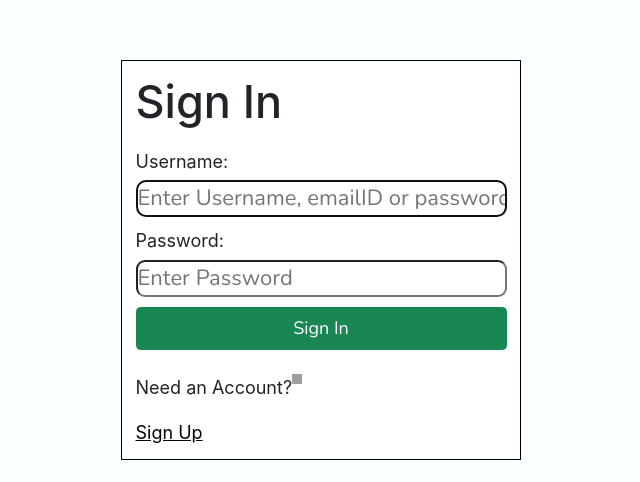
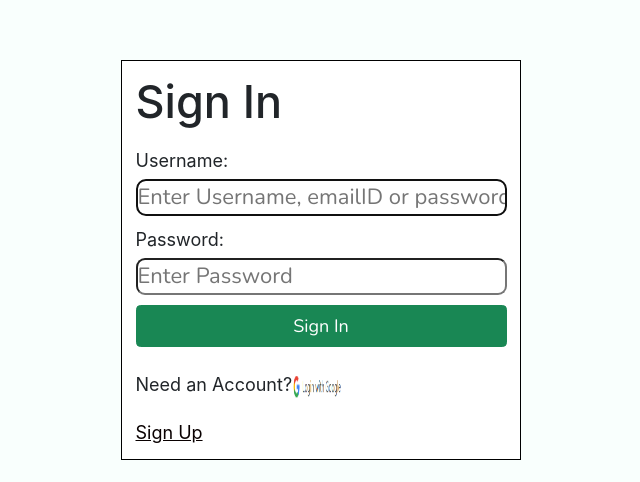
Before and after one commit to Pulak2001-cmd/India-Credit-client, a React (Create React App) app: page /login in a window 1280 px wide. Shown: the part 140-622 px from the top of the page, without its empty margins (319-959 px from the left). Built offline with nearby package versions, Linux system fonts and the light colour scheme; grey boxes are pictures that could not be loaded.

Commit message:
google login

```diff
--- a/src/components/Login.js
+++ b/src/components/Login.js
@@ -1,6 +1,7 @@
 import { useRef, useState, useEffect, useContext } from 'react';
 import AuthContext from "./AuthProvider";
 import '../Login.css';
+import google from './google.png';
 
 import axios from 'axios';
 const LOGIN_URL = '/auth';
@@ -96,7 +97,7 @@ const Login = () => {
                     </form>
                     <p style={{display:"flex"}}>
                         Need an Account?<br />
-                        <img src="./google.png" style={{height:"10px",width:"10px"}}/>
+                        <img src={google} style={{height:"30px",width:"50px"}}/>
 
                     </p>
                     <span className="line">
```
